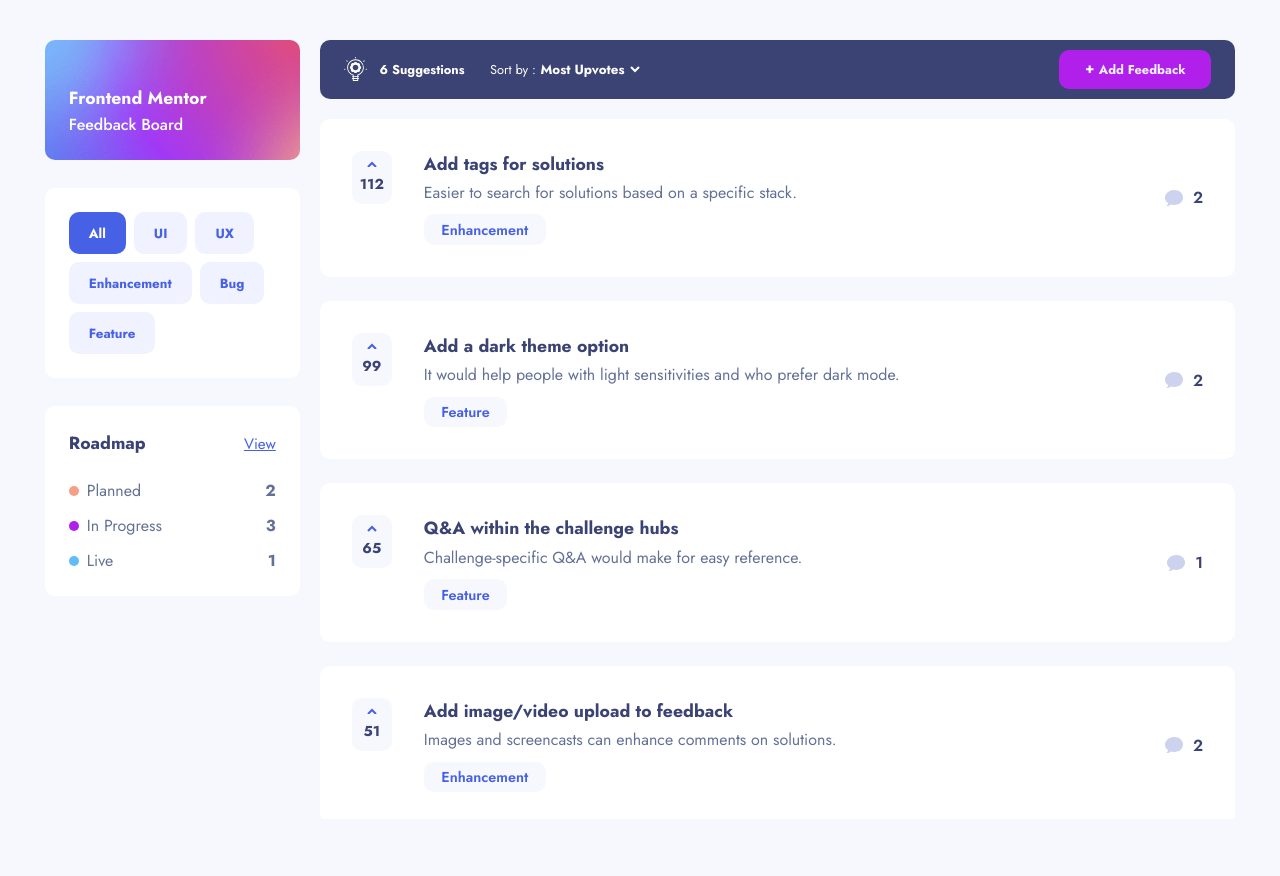
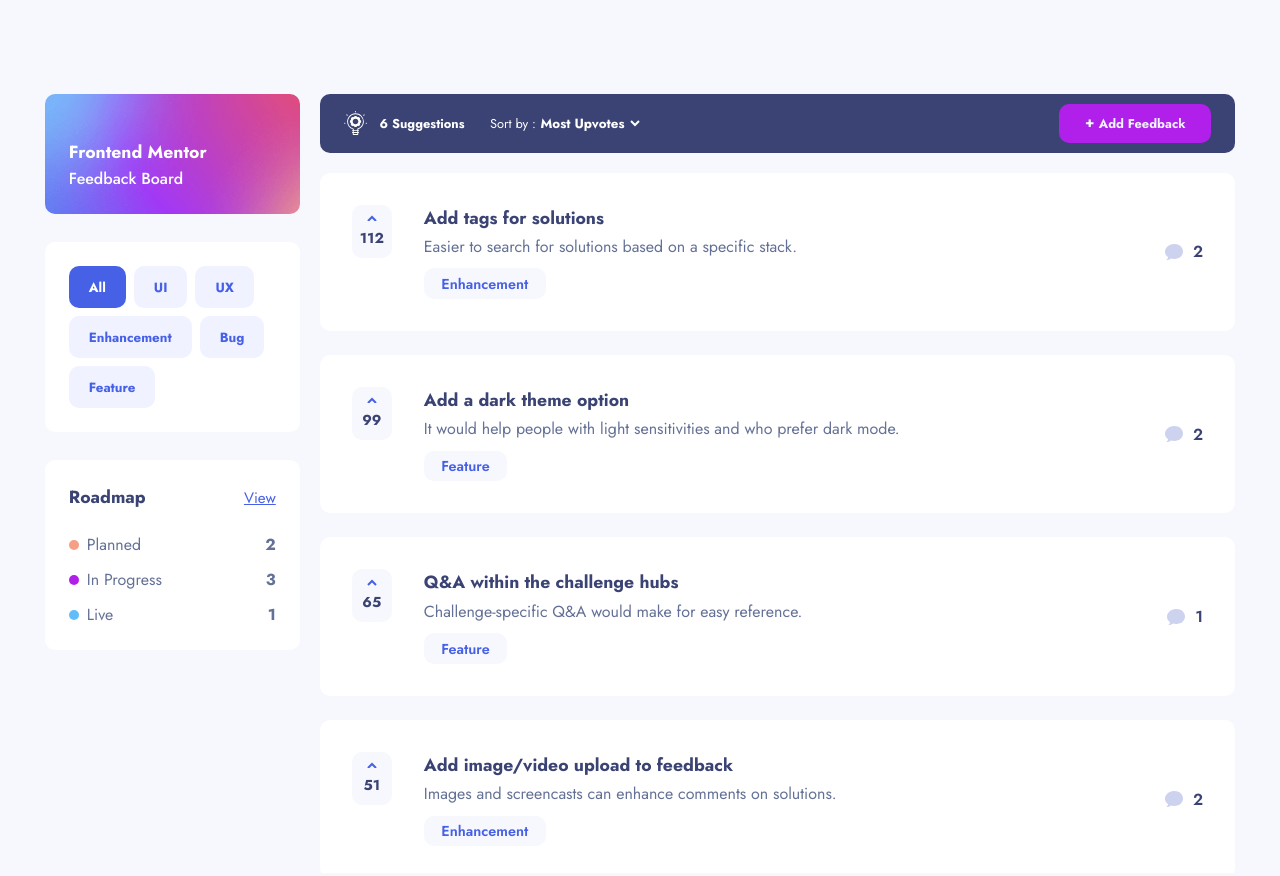
Before and after one commit to Victor-Nyagudi/product-feedback-app-react, a React (Create React App) app: page / in a window 1280 px wide. Shown: the top 876 px of the page. Built offline with nearby package versions, Linux system fonts and the light colour scheme.

Commit message:
Link to RoadmapPage and fix large/tablet screen padding-top SuggestionsPage

```diff
--- a/src/components/pages/suggestions-page/aside/RoadmapInfo.js
+++ b/src/components/pages/suggestions-page/aside/RoadmapInfo.js
@@ -1,4 +1,5 @@
 import { PropTypes } from "prop-types";
+import { Link } from "react-router-dom";
 
 import RoadmapInfoCategory from "./RoadmapInfoCategory";
 
@@ -15,9 +16,9 @@ function RoadmapInfo({ feedbackItems }) {
                 </h2>
 
                 <div className="roadmap-info__link-container">
-                    <a href="#" className="roadmap-info__link">
+                    <Link to={ '/roadmap' } className="roadmap-info__link">
                         View
-                    </a>
+                    </Link>
                 </div>
             </div>
 
--- a/src/css/main.css
+++ b/src/css/main.css
@@ -1016,7 +1016,7 @@ a {
     width: 93%;
     max-width: 1200px;
     margin: 0 auto;
-    padding-top: 2.5em;
+    padding-top: 3.5em;
     background-color: #f7f8fd;
     /*
         * These styles apply to a feedback item whose ancestor has an element
@@ -1466,6 +1466,7 @@ a {
             align-items: flex-start;
     gap: 1.25em;
     padding-bottom: 7em;
+    padding-top: 5.875em;
   }
   .suggestions__aside {
     -webkit-box-flex: 2;
--- a/src/main.scss
+++ b/src/main.scss
@@ -970,7 +970,7 @@ a {
         max-width: 1200px;
         margin: 0 auto;
 
-        padding-top: 2.5em;
+        padding-top: 3.5em;
         background-color: getColor('light-grey');
 
         &__aside {
@@ -1325,6 +1325,7 @@ a {
         gap: 1.25em;
 
         padding-bottom: 7em;
+        padding-top: 5.875em;
 
         &__aside {
             flex: 2;
```
Also changed, not shown: 1 other file (tests, documents, lock files or other folders).
